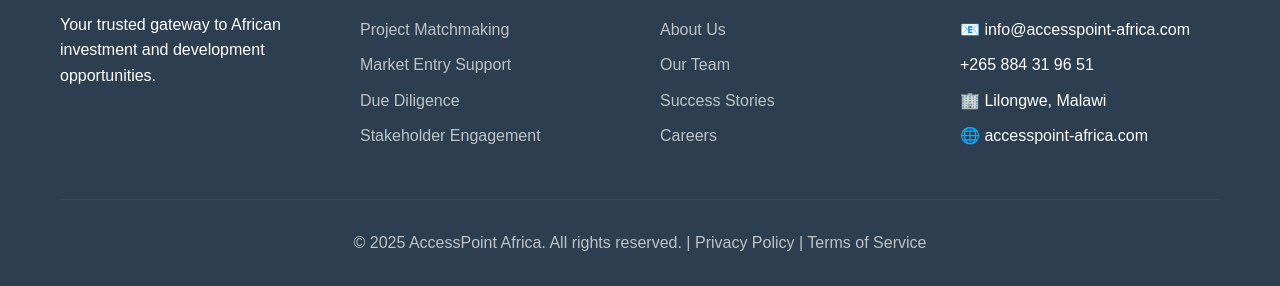
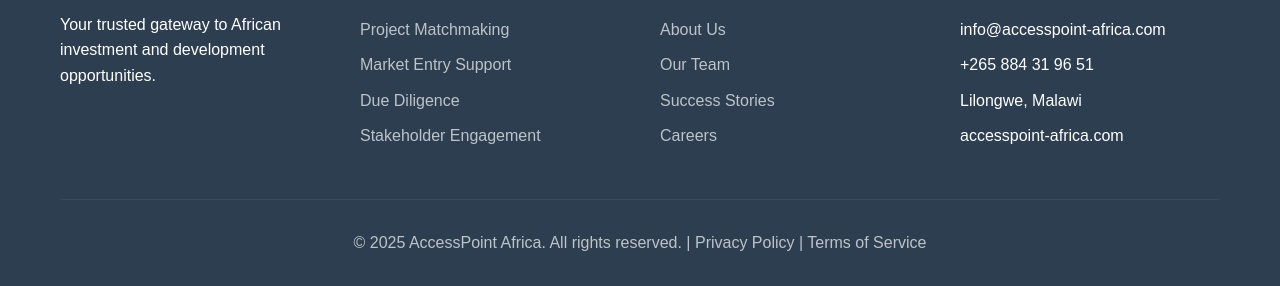
Before and after one commit to Tina210/accesspoint-africa, a plain HTML site: page index.html in a window 1280 px wide. Shown: the part 6843-7129 px from the top of the page. Drawn offline with Linux system fonts and the light colour scheme.

Commit message:
updating footer

```diff
--- a/index.html
+++ b/index.html
@@ -1255,10 +1255,10 @@
                 <div class="footer-section">
                     <h3>Contact</h3>
                     <ul>
-                        <li>📧 info@accesspoint-africa.com</li>
+                        <li>info@accesspoint-africa.com</li>
                         <li>+265 884 31 96 51</li>
-                        <li>🏢 Lilongwe, Malawi</li>
-                        <li>🌐 accesspoint-africa.com</li>
+                        <li>Lilongwe, Malawi</li>
+                        <li>accesspoint-africa.com</li>
                     </ul>
                 </div>
             </div>
```
